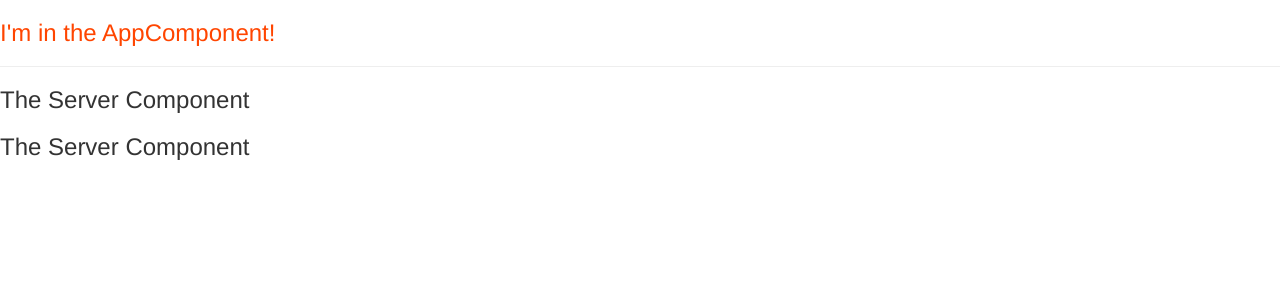
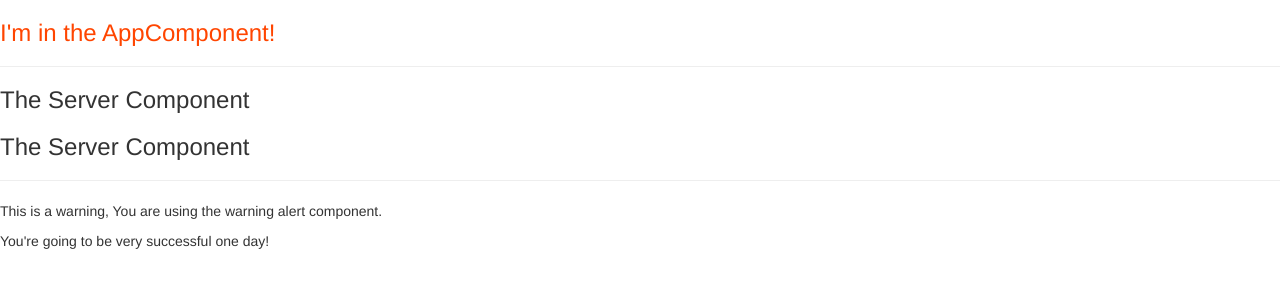
Before and after one commit to D-Coder135/First-App-Angular, an Angular app: page / in a window 1280 px wide. Shown: the top 300 px of the page. Built offline with nearby package versions, Linux system fonts and the light colour scheme.

Commit message:
add the app-warning-alert and app-success-alert tags inside the app.component.html

```diff
--- a/src/app/app.component.html
+++ b/src/app/app.component.html
@@ -4,3 +4,6 @@
 <h3>I'm in the AppComponent!</h3>
 <hr>
 <app-servers></app-servers>
+<hr>
+<app-warning-alert></app-warning-alert>
+<app-success-alert></app-success-alert>
```
